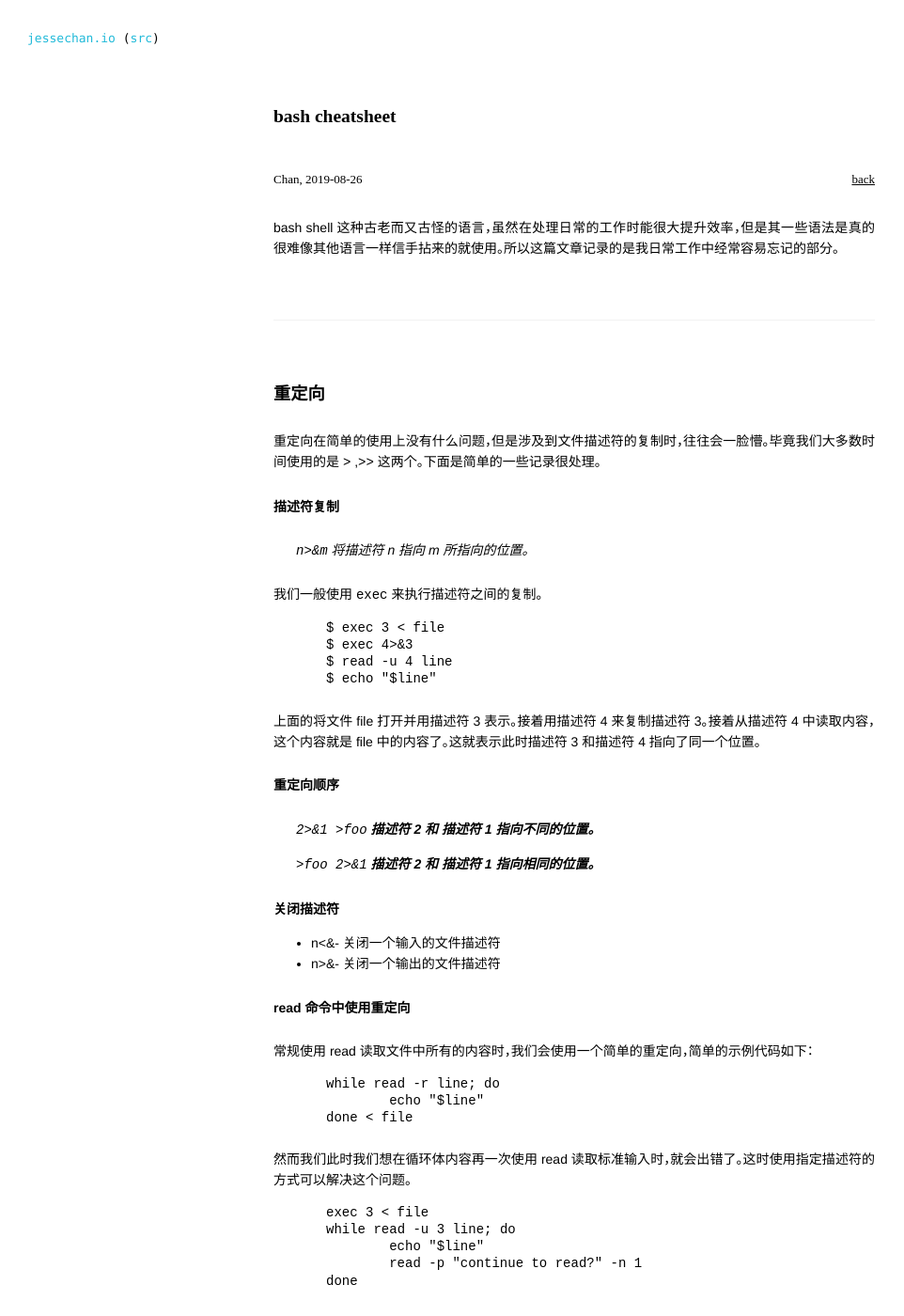
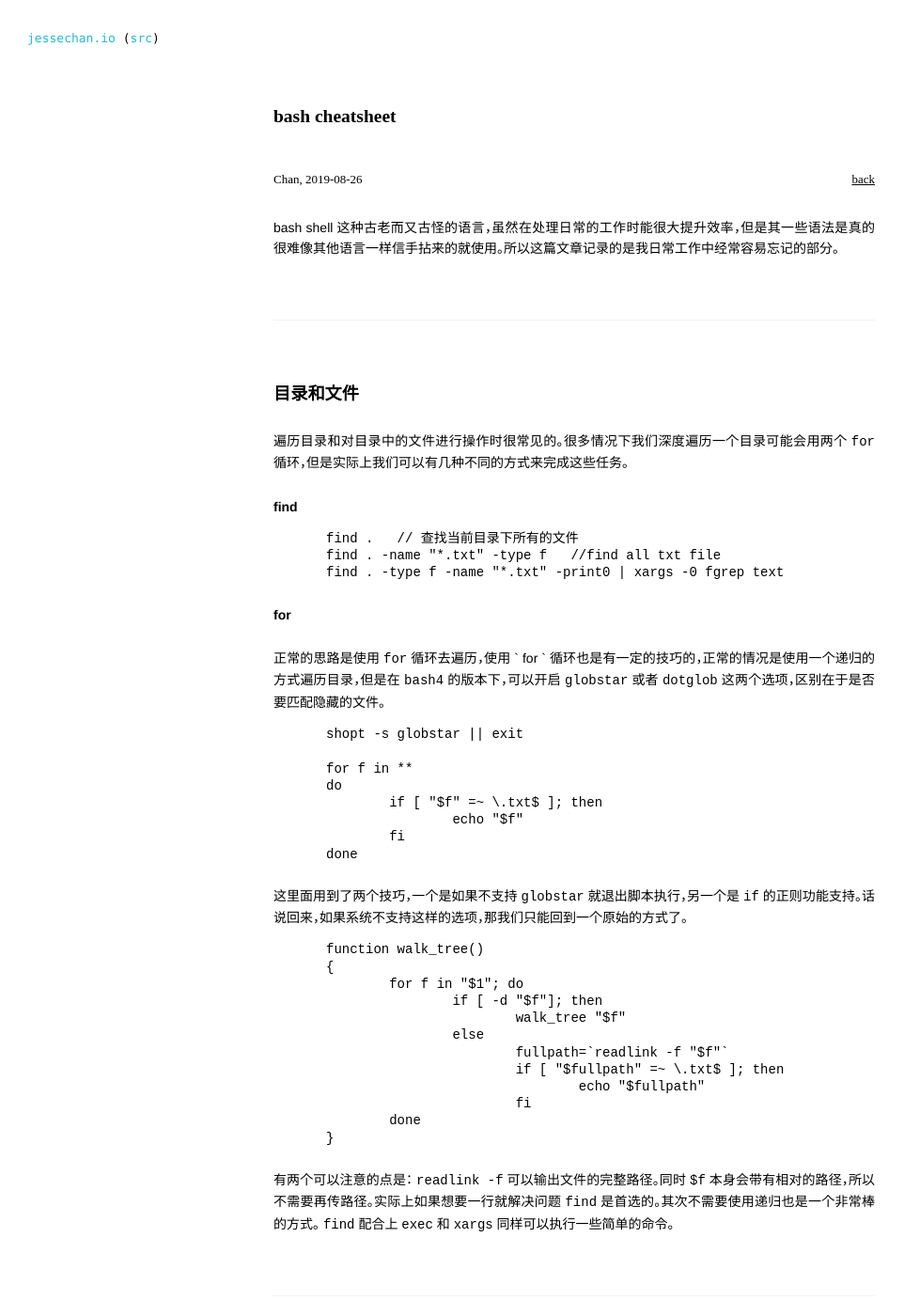
Before and after one commit to JesseEisen/chan, a Jekyll site: the page built from _posts/2019-08-26-bash.md, in a window 1280 px wide and 1400 px high. Shown: the whole window at 94% size, without its empty margins (29-991 px from the left). Built offline with Jekyll 4.4.1, drawn with Linux system fonts in a browser that asks for light colours.

Commit message:
update some text and fix some error

````diff
--- a/_posts/2019-08-26-bash.md
+++ b/_posts/2019-08-26-bash.md
@@ -7,6 +7,54 @@ category: "note"
 ---
 
 bash shell 这种古老而又古怪的语言，虽然在处理日常的工作时能很大提升效率，但是其一些语法是真的很难像其他语言一样信手拈来的就使用。所以这篇文章记录的是我日常工作中经常容易忘记的部分。
+
+---
+
+## 目录和文件
+
+遍历目录和对目录中的文件进行操作时很常见的。很多情况下我们深度遍历一个目录可能会用两个 `for` 循环，但是实际上我们可以有几种不同的方式来完成这些任务。
+
+**find**
+
+```
+find .   // 查找当前目录下所有的文件
+find . -name "*.txt" -type f   //find all txt file
+find . -type f -name "*.txt" -print0 | xargs -0 fgrep text
+```
+
+**for**
+
+正常的思路是使用  `for`  循环去遍历，使用 ` for ` 循环也是有一定的技巧的，正常的情况是使用一个递归的方式遍历目录，但是在 `bash4`  的版本下，可以开启 `globstar` 或者 `dotglob` 这两个选项，区别在于是否要匹配隐藏的文件。
+
+```
+shopt -s globstar || exit
+
+for f in **
+do
+	if [ "$f" =~ \.txt$ ]; then
+		echo "$f"
+	fi
+done
+```
+
+这里面用到了两个技巧，一个是如果不支持 `globstar` 就退出脚本执行，另一个是 `if`  的正则功能支持。话说回来，如果系统不支持这样的选项，那我们只能回到一个原始的方式了。
+
+```
+function walk_tree()
+{
+	for f in "$1"; do
+		if [ -d "$f"]; then
+			walk_tree "$f"
+		else
+			fullpath=`readlink -f "$f"`
+			if [ "$fullpath" =~ \.txt$ ]; then
+				echo "$fullpath"
+			fi
+	done
+}
+```
+
+有两个可以注意的点是： `readlink -f` 可以输出文件的完整路径。同时 `$f`  本身会带有相对的路径，所以不需要再传路径。实际上如果想要一行就解决问题 `find` 是首选的。其次不需要使用递归也是一个非常棒的方式。 `find`  配合上 `exec` 和 `xargs`  同样可以执行一些简单的命令。
 
 ---
 
````
Also changed, not shown: _posts/2019-05-06-cpp.md (+1 -1 lines), _posts/2019-08-24-ana.md (+14 -2 lines), _posts/2019-10-18-lyrics.md (+5 -1 lines).
